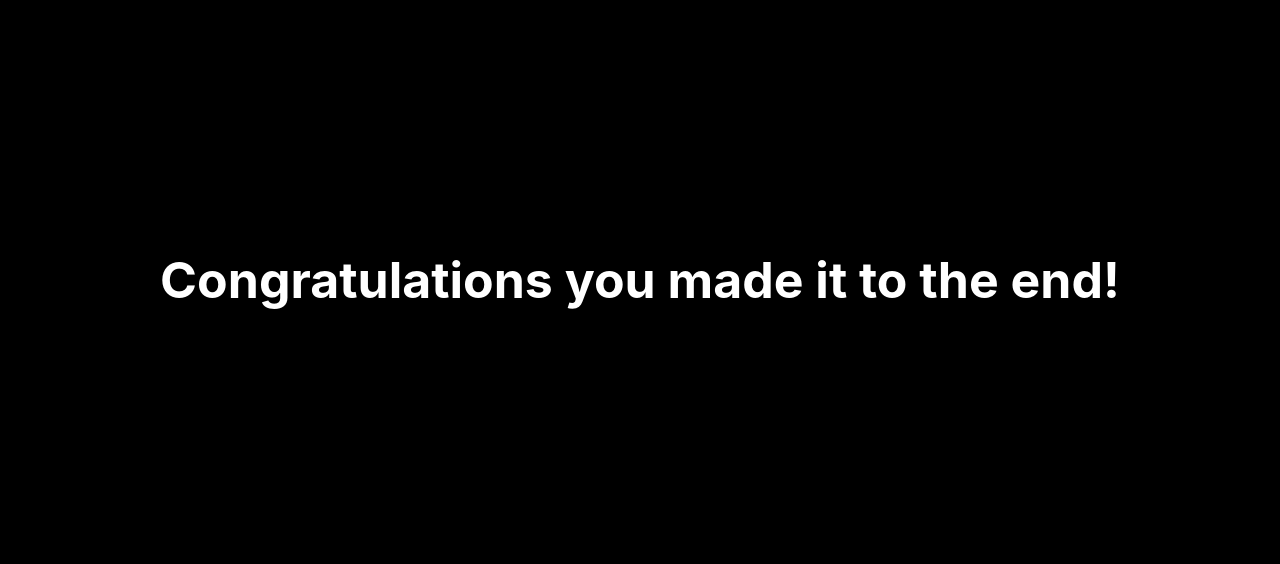
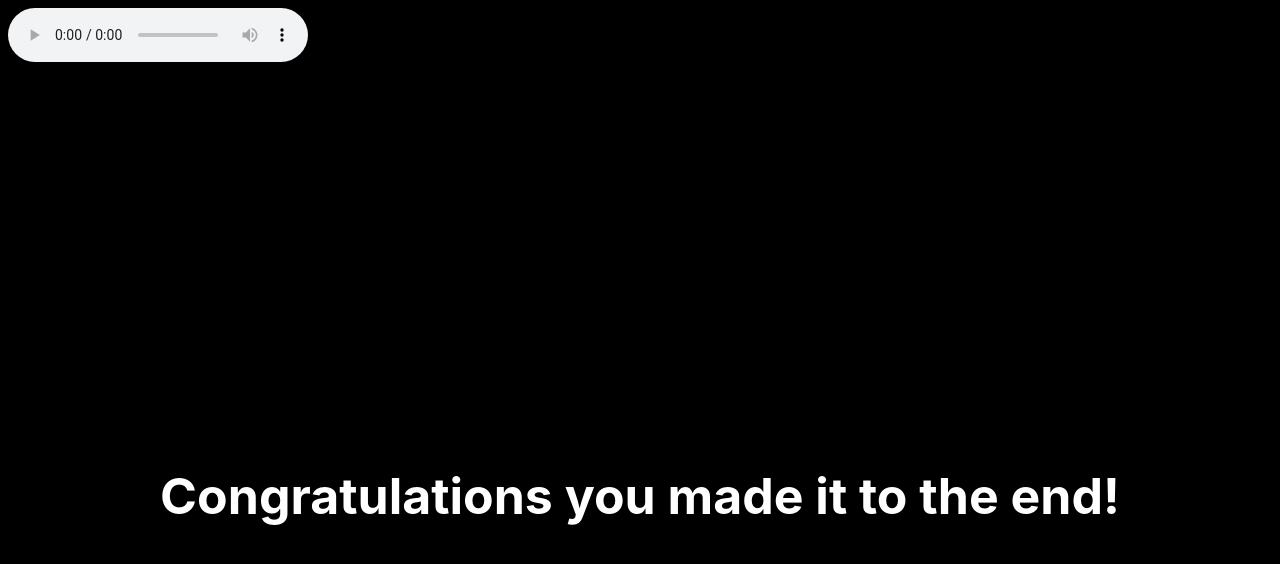
Before and after one commit to shashanksk/IE_enigma, a plain HTML site: page index.html in a window 1280 px wide. Shown: the top 564 px of the page. Drawn offline with Linux system fonts and the light colour scheme.

Commit message:
added audio

```diff
--- a/index.html
+++ b/index.html
@@ -11,8 +11,13 @@
 
 <body class="expand this code block and search for a comment" style="height: 1900px; background-color: black;">
 
+<audio controls autoplay>
+  <source src="LEMMiNO Cicada 3301 Music - LEMM1N0 Neptune.mp3" type="audio/mpeg">
+      Your browser does not support the audio element.
+</audio>
 
-    <p style="text-align: center; margin-top: 250px; font-family: -apple-system, BlinkMacSystemFont, 'Segoe UI', Roboto, Oxygen, Ubuntu, Cantarell, 'Open Sans', 'Helvetica Neue', sans-serif; font-size: 50px; color: white;"><b>Congratulations you made it to the end!</b> </p>
+
+    <p style="text-align: center; margin-top: 400px; font-family: -apple-system, BlinkMacSystemFont, 'Segoe UI', Roboto, Oxygen, Ubuntu, Cantarell, 'Open Sans', 'Helvetica Neue', sans-serif; font-size: 50px; color: white;"><b>Congratulations you made it to the end!</b> </p>
     <p style="color: white; margin-top: 1750px;">really you fell for that </p>
     <p style="color: white;">do you think crime should be legal  </p>
 
```
